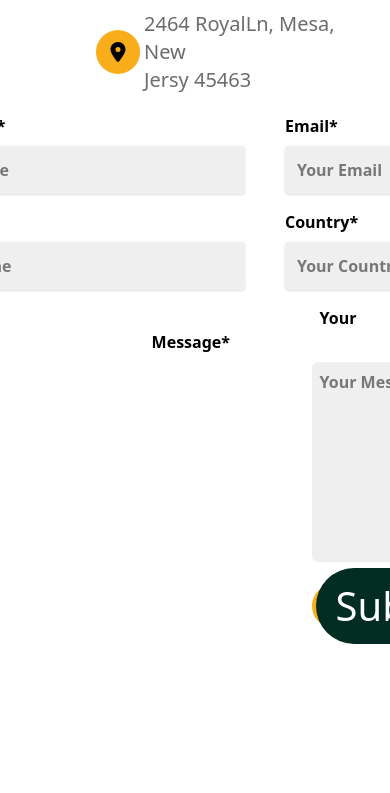
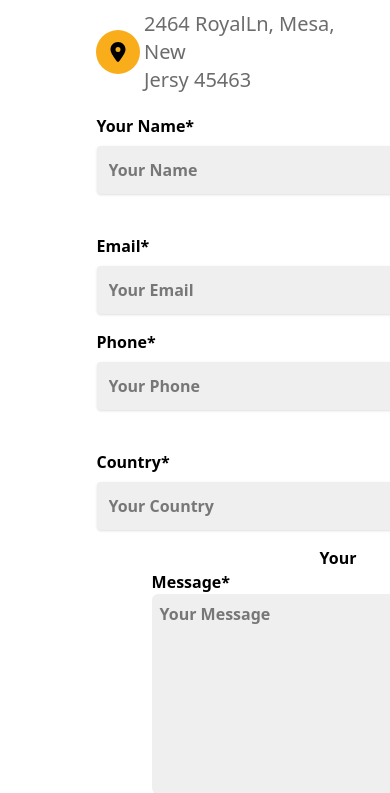
Before and after one commit to PavelRiajul/Zaman-Portfolio, a React (Vite) app: page / in a window 390 px wide. Shown: the part 7938-8731 px from the top of the page. Built offline with nearby package versions, Linux system fonts and the light colour scheme.

Commit message:
update one

```diff
--- a/src/components/Form.jsx
+++ b/src/components/Form.jsx
@@ -60,7 +60,7 @@ const Form = () => {
                 {/*  */}
         <div className="mt-5">
       <form onSubmit={handleSubmit} className="space-y-4 ">
-        <div className="flex justify-center items-center ml-15 gap-10">
+        <div className="flex flex-col sm:flex-col md:flex-row justify-center items-center ml-15 gap-10">
         <label className="font-semibold" htmlFor="">
            Your Name* <br />
             <input
@@ -86,7 +86,7 @@ const Form = () => {
         />
         </label>
         </div>
-        <div className="flex justify-center items-center ml-15 gap-10">
+        <div className="flex flex-col sm:flex-col md:flex-row justify-center items-center ml-15 gap-10">
             <label className="font-semibold" htmlFor="">
                 Phone* <br />
                 <input
@@ -119,11 +119,11 @@ const Form = () => {
           placeholder="Your Message"
           value={formData.message}
           onChange={handleChange}
-          className=" bg-[#efefef] w-150 ml-40 h-50 mt-2 placeholder:p-2 rounded-md"
+          className=" text-area bg-[#efefef] w-150 ml-40 h-50 mt-2 placeholder:p-2 rounded-md"
           required
         ></textarea>
         </label>
-        <div className="btn w-32 h-11 rounded-full bg-[#F9AD1B] flex items-center ml-40 mt-4">
+        <div className="btn-form w-32 h-11 rounded-full bg-[#F9AD1B] flex items-center ml-40 mt-4">
             <div className="flex items-center gap-1  ">
             <button type="submit" className="px-5 ml-1 cursor-pointer flex items-center text-white bg-emerald-950 rounded-full py-2">Submit</button>
             <span className="bg-white rounded-full p-1"><FaArrowRight /></span>
--- a/src/index.css
+++ b/src/index.css
@@ -82,4 +82,12 @@
     .services-header{
         margin-top: 500px;
     }
+    .text-area{
+        margin: 0;
+        padding: 0;
+        width: 300px;
+    }
+    .btn-form {
+        margin: 0;
+    }
  }
```
